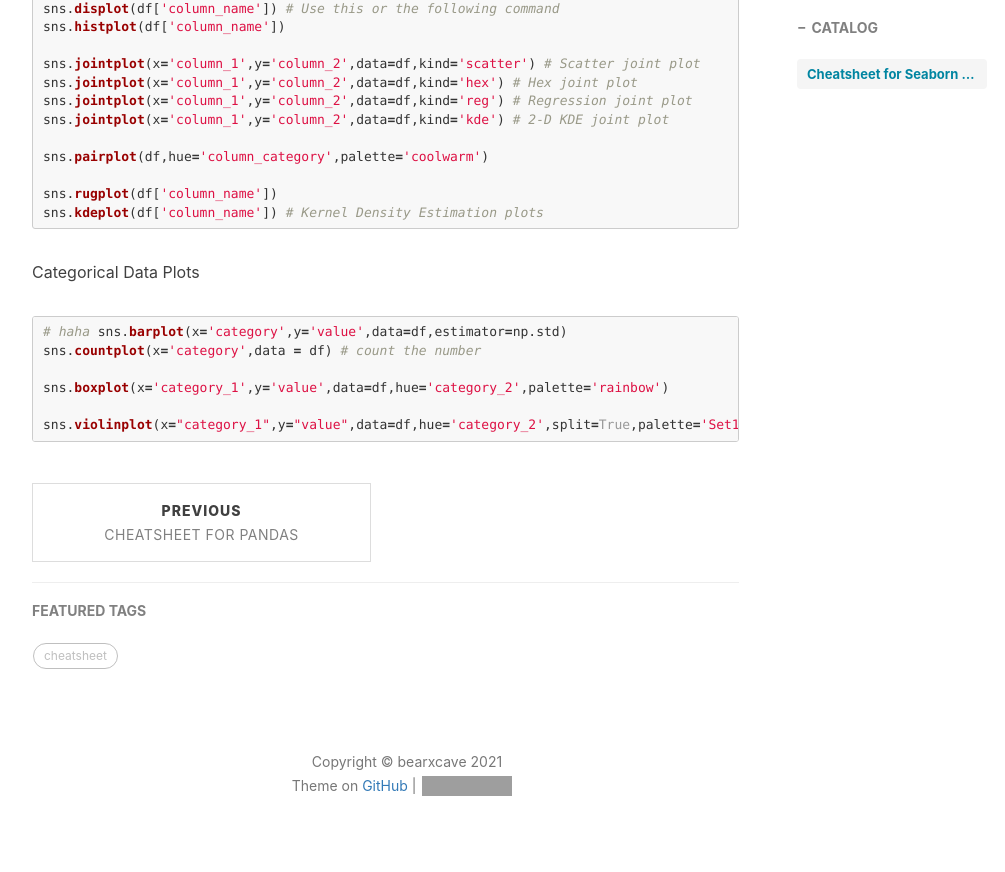
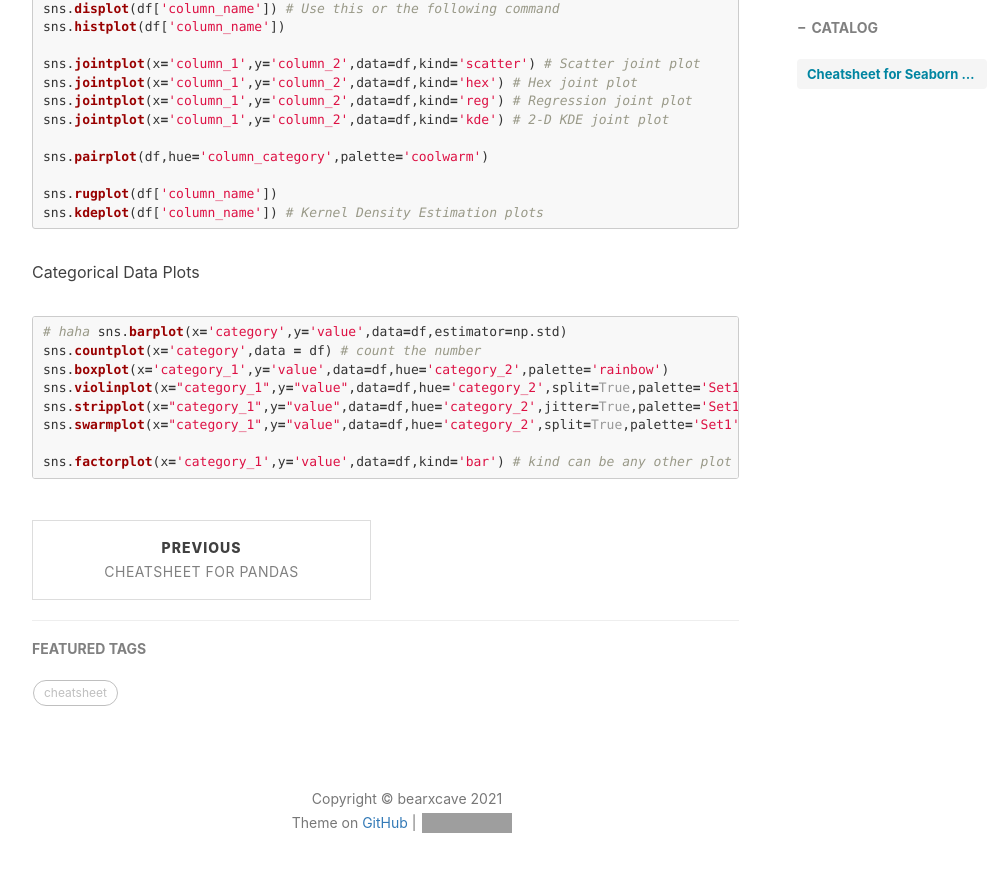
Before and after one commit to Bearxcave/Bearxcave.github.io, a Jekyll site: the page built from _posts/2021-02-22-cheatsheet-seaborn.md, in a window 1280 px wide and 900 px high, scrolled down 869 px. Shown: the top 872 px of the window, without its empty margins (233-1238 px from the left). Built offline with Jekyll 4.4.1, drawn with Linux system fonts in a browser that asks for light colours; nearby versions of some CDN libraries; comment, search, counter and statistics services are not loaded; grey boxes are pictures that could not be loaded.

Commit message:
Update 2021-02-22-cheatsheet-seaborn.md

````diff
--- a/_posts/2021-02-22-cheatsheet-seaborn.md
+++ b/_posts/2021-02-22-cheatsheet-seaborn.md
@@ -49,8 +49,10 @@ Categorical Data Plots
 sns.barplot(x='category',y='value',data=df,estimator=np.std)
 sns.countplot(x='category',data = df) # count the number
 
+sns.boxplot(x='category_1',y='value',data=df,hue='category_2',palette='rainbow')
+sns.violinplot(x="category_1",y="value",data=df,hue='category_2',split=True,palette='Set1')
+sns.stripplot(x="category_1",y="value",data=df,hue='category_2',jitter=True,palette='Set1')
+sns.swarmplot(x="category_1",y="value",data=df,hue='category_2',split=True,palette='Set1')
 
-sns.boxplot(x='category_1',y='value',data=df,hue='category_2',palette='rainbow')
-
-sns.violinplot(x="category_1",y="value",data=df,hue='category_2',split=True,palette='Set1')
+sns.factorplot(x='category_1',y='value',data=df,kind='bar') # kind can be any other plot type
 ```
````
